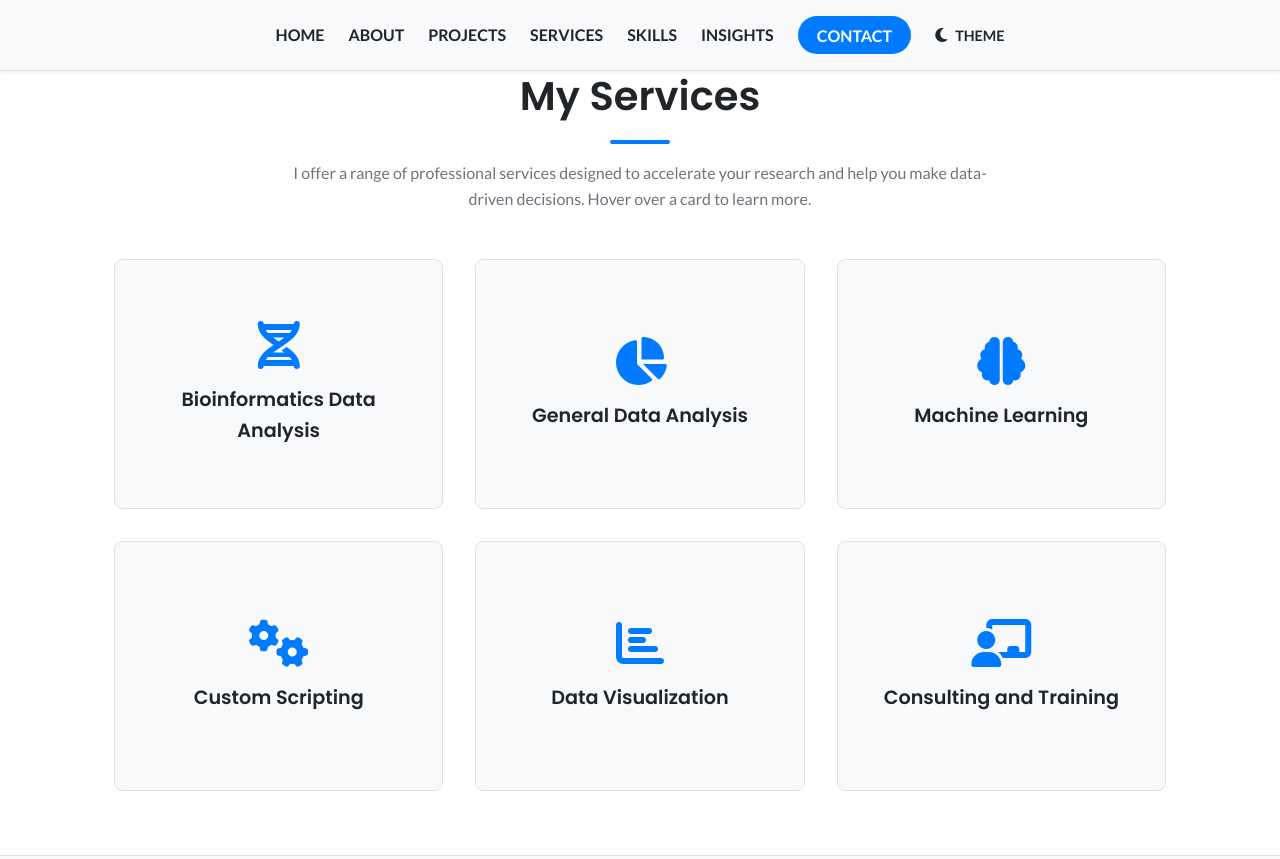
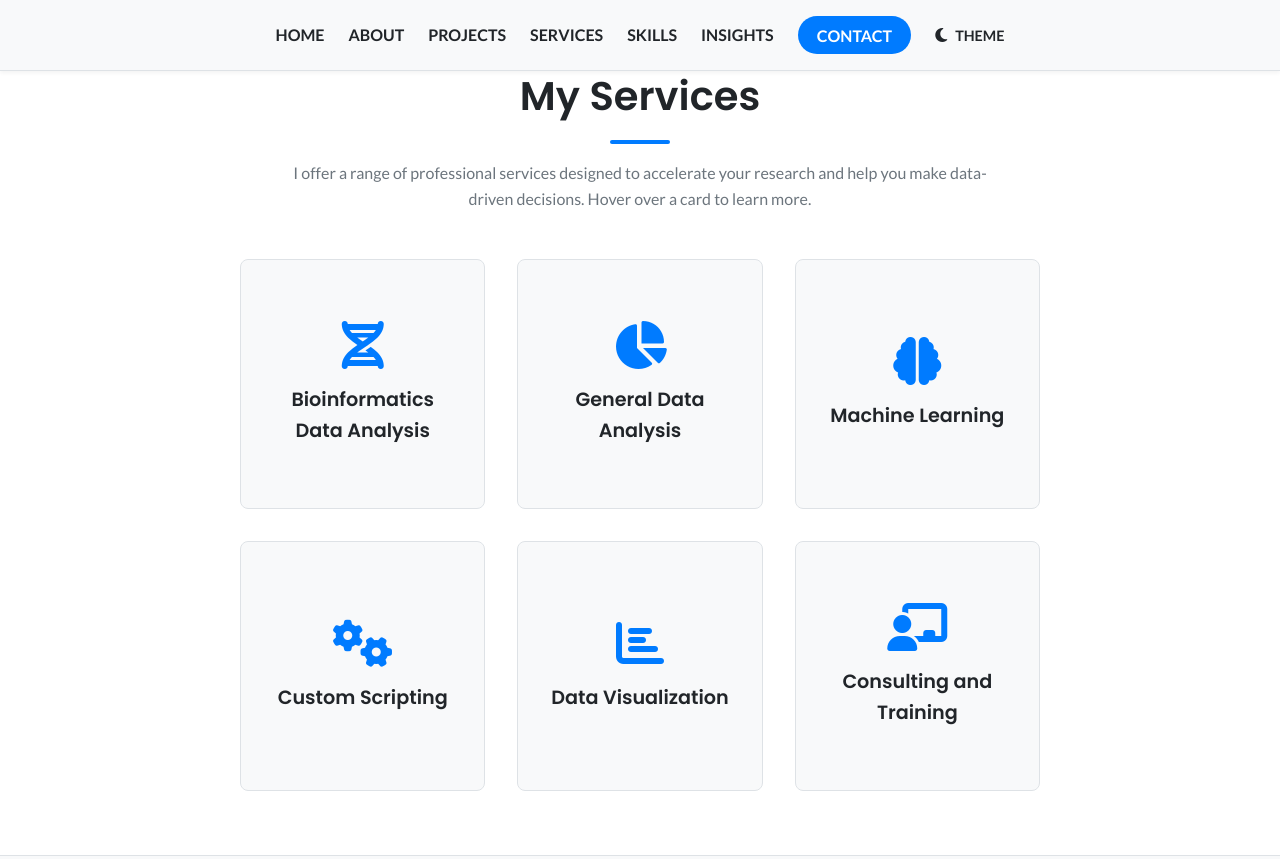
Before and after one commit to libertymutahwa/zw, a plain HTML site: page services.html in a window 1280 px wide. Shown: the top 859 px of the page. Drawn offline with Linux system fonts and the light colour scheme.

Commit message:
Layout: Enforcegg

```diff
--- a/css/style.css
+++ b/css/style.css
@@ -691,8 +691,88 @@ main {
 /* --- Services Page --- */
 .services-grid {
     display: grid;
-    grid-template-columns: 1fr; /* Default: 1 column on the smallest screens */
+    grid-template-columns: 1fr; /* Default: 1 column on mobile */
     gap: 2rem;
+    max-width: 800px; /* Constrains the width on very large screens */
+    margin: 0 auto;    /* Centers the grid container */
+}
+
+/* On tablets and larger, switch to the 2-column layout */
+@media (min-width: 768px) {
+    .services-grid {
+        grid-template-columns: repeat(2, 1fr);
+    }
+}
+
+.service-card {
+    background-color: transparent;
+    min-height: 250px; /* CRITICAL FIX: Allows card to grow taller if needed */
+    perspective: 1000px;
+}
+.service-card-inner {
+    position: relative;
+    width: 100%;
+    height: 100%;
+    transition: transform 0.8s;
+    transform-style: preserve-3d;
+}
+.service-card:hover .service-card-inner {
+    transform: rotateY(180deg);
+}
+.service-card-front, .service-card-back {
+    position: absolute;
+    width: 100%;
+    height: 100%;
+    -webkit-backface-visibility: hidden;
+    backface-visibility: hidden;
+    display: flex;
+    flex-direction: column;
+    align-items: center;
+    justify-content: center;
+    padding: 2rem;
+    border-radius: 8px;
+    border: 1px solid var(--border-color);
+    text-align: center;
+}
+.service-card-front {
+    background-color: var(--surface-color);
+}
+.service-card-front i {
+    font-size: 3rem;
+    color: var(--primary-color);
+    margin-bottom: 1rem;
+}
+.service-card-front h3 {
+    font-size: 1.2rem;
+}
+.service-card-back {
+    background-color: var(--primary-color);
+    color: white;
+    transform: rotateY(180deg);
+    padding: 1.5rem; /* Slightly smaller padding to give content more room */
+}
+.service-card-back h4 {
+    font-size: 1.2rem;
+    margin-bottom: 0.75rem;
+}
+.service-card-back p {
+    font-size: 0.9rem;
+    margin-bottom: 1rem;
+}
+.service-card-back ul {
+    list-style: none;
+    padding: 0;
+    margin-bottom: 1.5rem;
+    font-size: 0.85rem;
+}
+.service-card-back .btn-link {
+    color: white;
+    border: 1px solid white;
+    padding: 0.5rem 1rem;
+    border-radius: 20px;
+}
+.service-card-back .btn-link:hover {
+    background: rgba(255, 255, 255, 0.2);
 }
 
 /* On tablets and larger screens, switch to 2 columns */
```
